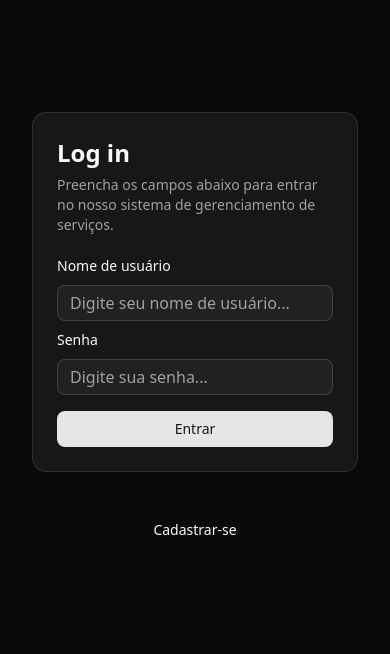
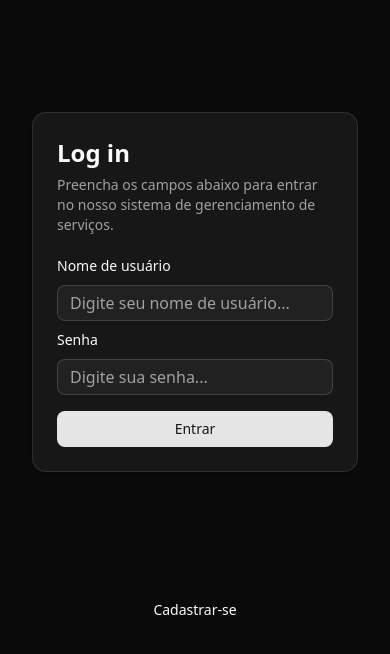
Before and after one commit to DevGustavoGantois/A3_Xavier_sistema_gerenciamento, a Next.js app: page / in a window 390 px wide. Shown: the top 654 px of the page. Built offline with nearby package versions, Linux system fonts and the light colour scheme.

Commit message:
style:Adjusting padding top in login page.

```diff
--- a/src/app/page.tsx
+++ b/src/app/page.tsx
@@ -15,7 +15,7 @@ export default function Page() {
             <LoginForm />
           </CardContent>
         </Card>
-        <div className="pt-10 lg:pt-80 flex items-center justify-center">
+        <div className="pt-30 lg:pt-80 flex items-center justify-center">
           <Button variant="ghost" asChild>
             <Link href="/register">
             Cadastrar-se
```
